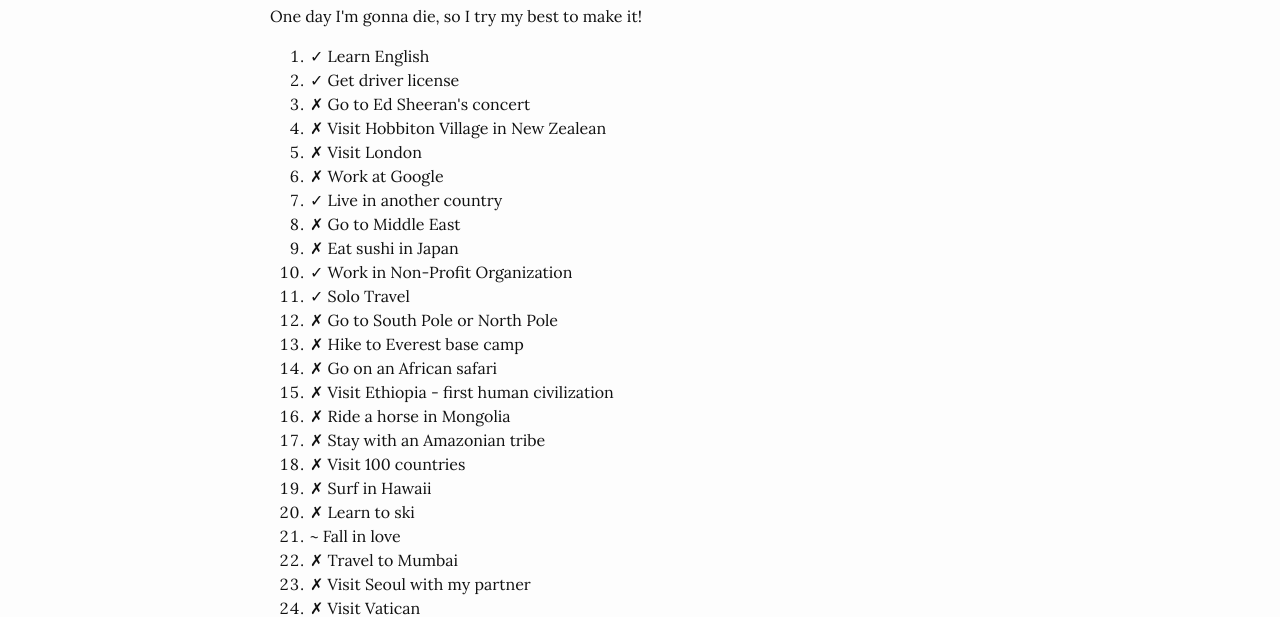
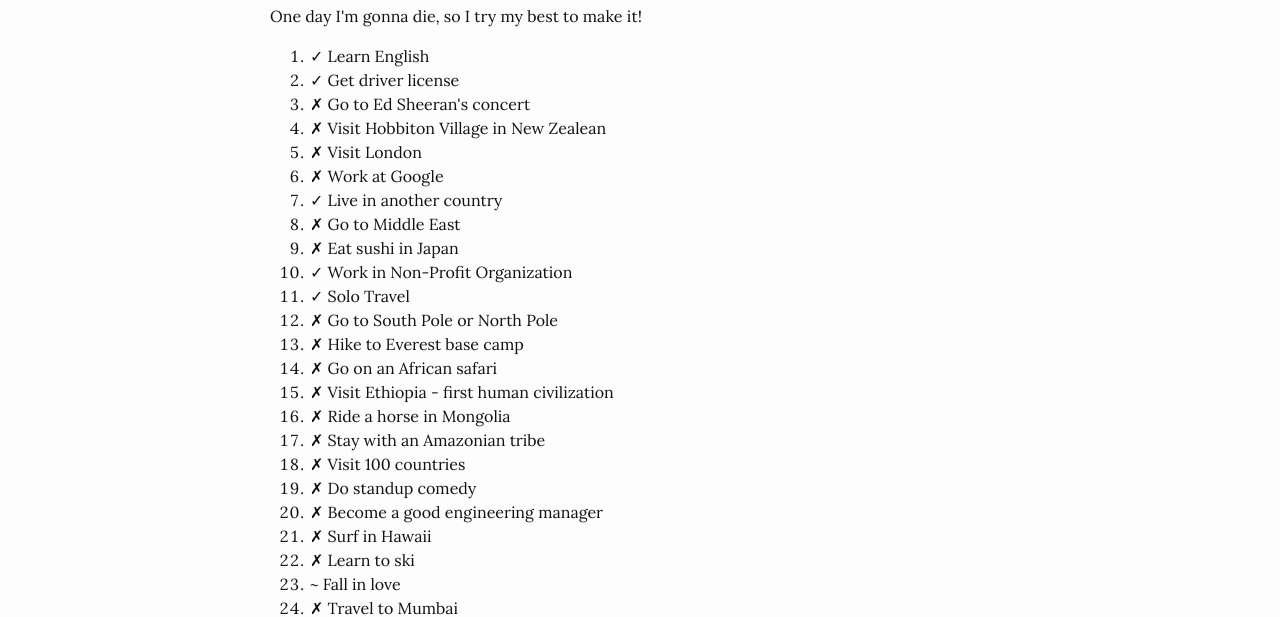
Before and after one commit to Michael-ha02/michael-ha02.github.io, a website: page list100.html in a window 1280 px wide. Shown: the part 178-795 px from the top of the page. Drawn offline with Linux system fonts and the light colour scheme.

```diff
--- a/list100.html
+++ b/list100.html
@@ -51,6 +51,8 @@
               <li>✗ Ride a horse in Mongolia</li>
               <li>✗ Stay with an Amazonian tribe</li>
               <li>✗ Visit 100 countries</li>
+              <li>✗ Do standup comedy</li>
+              <li>✗ Become a good engineering manager</li>
               <li>✗ Surf in Hawaii</li>
               <li>✗ Learn to ski</li>
               <li>~ Fall in love</li>
```
Also changed, not shown: index.html (+1 -1 lines).
